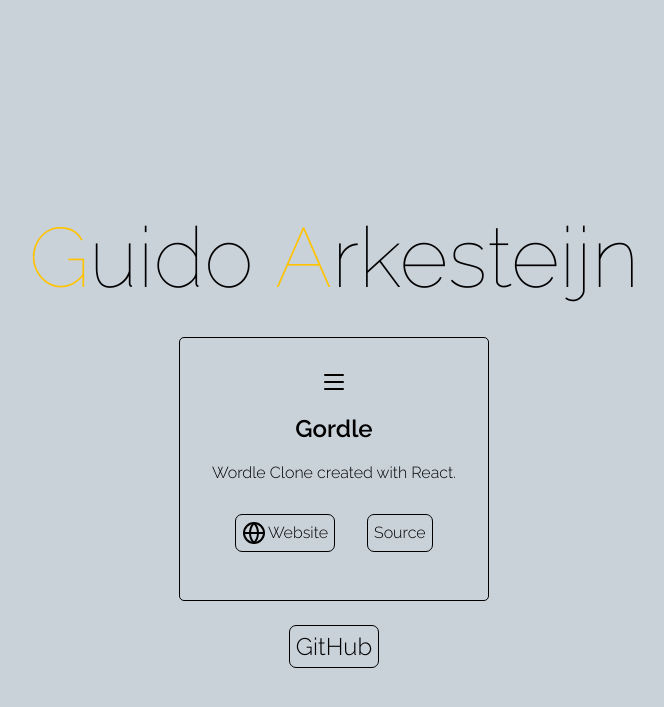
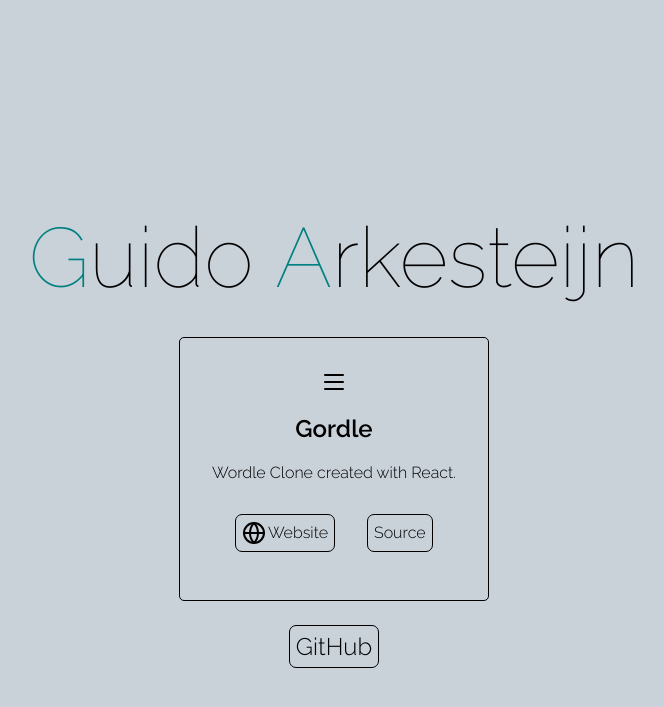
Before and after one commit to guidoarkesteijn/guidoarkesteijn.github.io, a Jekyll site: the page built from README.md, in a window 1280 px wide. Shown: the top 707 px of the page, without its empty margins (306-970 px from the left). Built offline with Jekyll 4.4.1, drawn with Linux system fonts in a browser that asks for light colours; our own code applies the rules of GitHub Pages for plain Markdown files.

Commit message:
Made primary teal color

```diff
--- a/_layouts/default.html
+++ b/_layouts/default.html
@@ -13,7 +13,7 @@
             --body-bg: #c9d1d9;
             --body-color: #000000;
             --box-shadow: #0d1117;
-            --primary: #FFC300;
+            --primary: #008080;
         }
 
         /* Dark mode */
@@ -22,6 +22,7 @@
                 --body-bg: #0d1117;
                 --body-color: #c9d1d9;
                 --box-shadow: #c9d1d9;
+                -primary: #00DCDC;
             }
         }
         html, body {
@@ -115,9 +116,6 @@
 
         a.button:hover {
             transform: scale(1.1);
-        }
-
-        a.button:active {
             color: var(--primary);
             border-color: var(--primary);
         }
```
